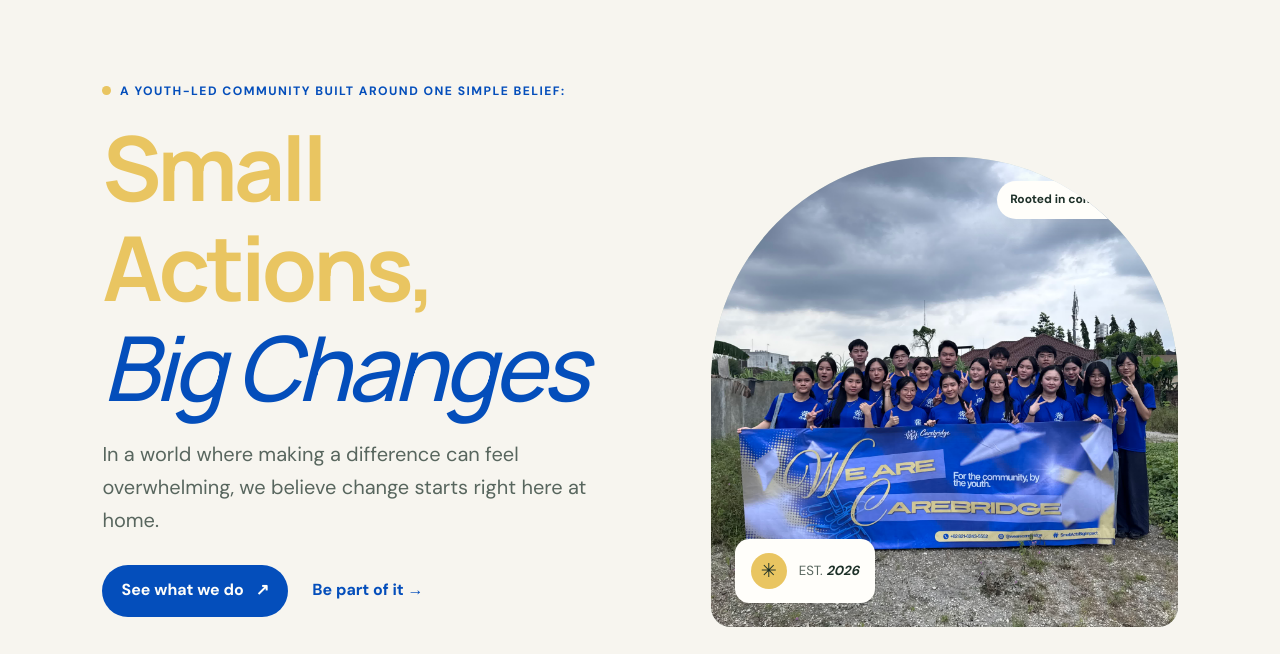
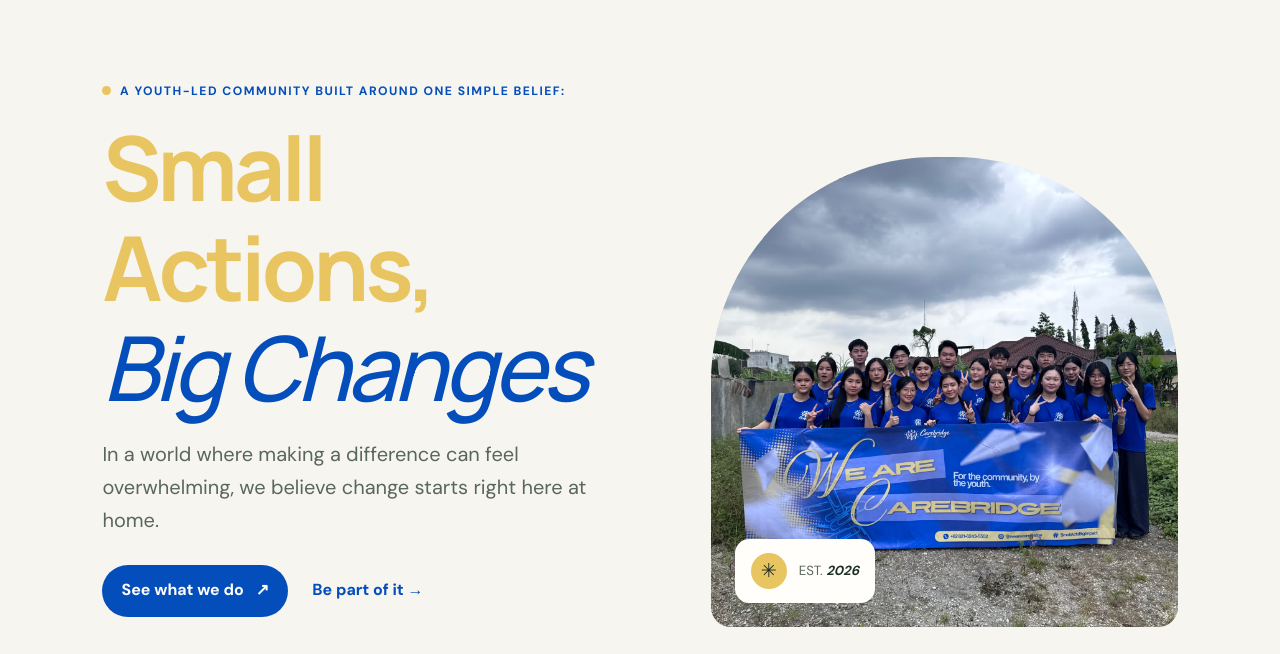
Before and after one commit to JashtyTamizi/CareBridge, a plain HTML site: page Homepage.html in a window 1280 px wide. Shown: the part 98-752 px from the top of the page. Drawn offline with Linux system fonts and the light colour scheme.

Commit message:
Add files via upload

```diff
--- a/styles.css
+++ b/styles.css
@@ -698,8 +698,7 @@ h2 em {
   object-position: center 55%;
 }
 
-.image-note,
-.image-tag {
+.image-note{
   position: absolute;
   z-index: 1;
   box-shadow: 0 12px 32px rgb(22 39 31 / 12%);
```
